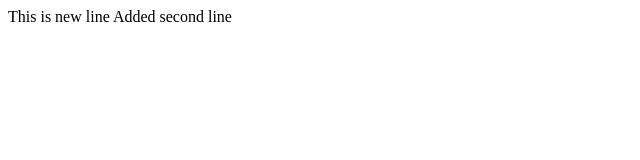
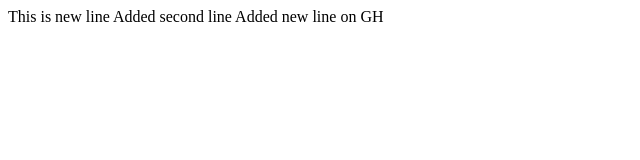
Before and after one commit to maxjulya/homework_test_repo, a plain HTML site: page index.html in a window 1280 px wide. Shown: the whole page, without its empty margins (0-640 px from the left). Drawn offline with Linux system fonts and the light colour scheme.

Commit message:
Update index.html

```diff
--- a/index.html
+++ b/index.html
@@ -8,5 +8,7 @@
  This is new line
 
  Added second line
+
+ Added new line on GH
 </body>
 </html>
```
